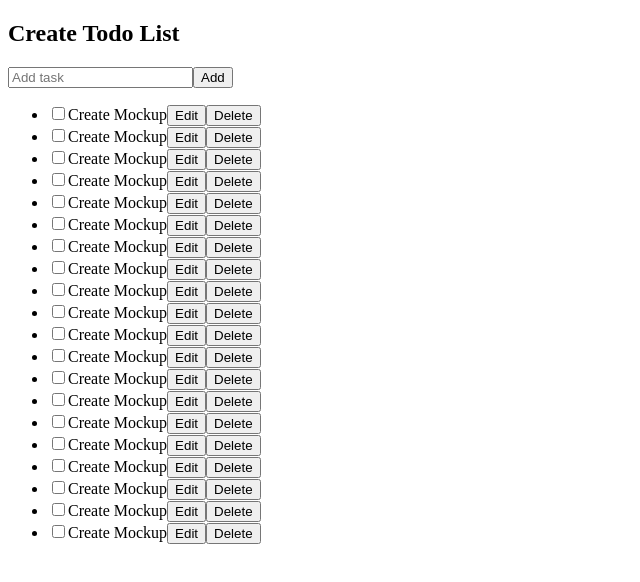
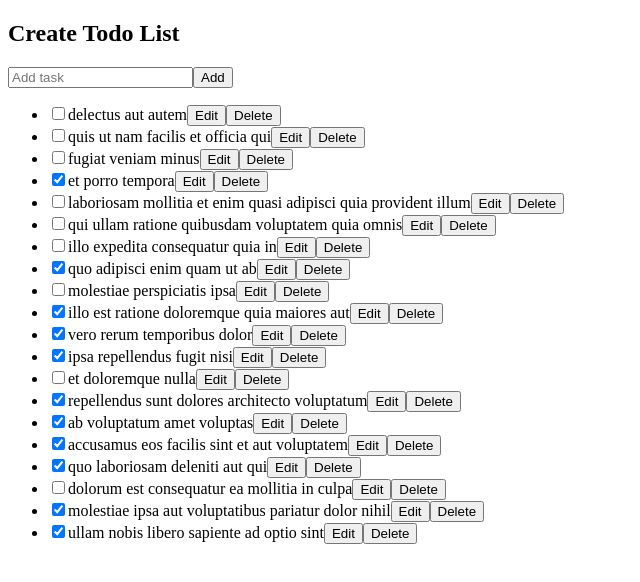
Before and after one commit to dmytro-iovenko/ralab-320h.9.1, a React (Vite) app: page / in a window 1280 px wide. Shown: the top 582 px of the page, without its empty margins (0-640 px from the left). Built offline with nearby package versions, Linux system fonts and the light colour scheme.

Commit message:
add TaskItem component

```diff
--- /dev/null
+++ b/src/components/TaskItem.jsx
@@ -0,0 +1,10 @@
+export default function TaskItem({ task }) {
+  return (
+    <li>
+      <input type="checkbox" id={task.id} checked={task.completed}/>
+      <label htmlFor={task.id}>{task.title}</label>
+      <button>Edit</button>
+      <button>Delete</button>
+    </li>
+  );
+}
--- a/src/components/TaskList.jsx
+++ b/src/components/TaskList.jsx
@@ -1,13 +1,11 @@
+import TaskItem from "./TaskItem";
+
 export default function TaskList({ tasks }) {
+  console.log(tasks);
   return (
     <ul>
       {tasks.map((task) => (
-        <li key={task.id}>
-          <input type="checkbox" id="task" />
-          <label htmlFor="task">Create Mockup</label>
-          <button>Edit</button>
-          <button>Delete</button>
-        </li>
+        <TaskItem key={task.id} task={task} />
       ))}
     </ul>
   );
```
